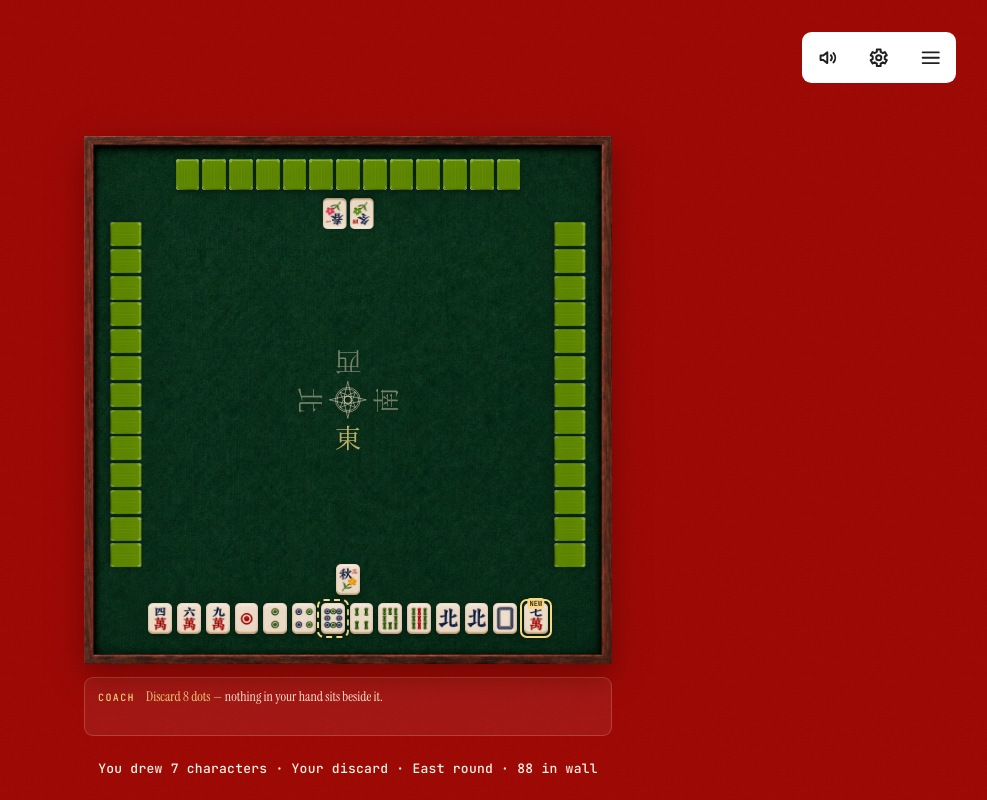
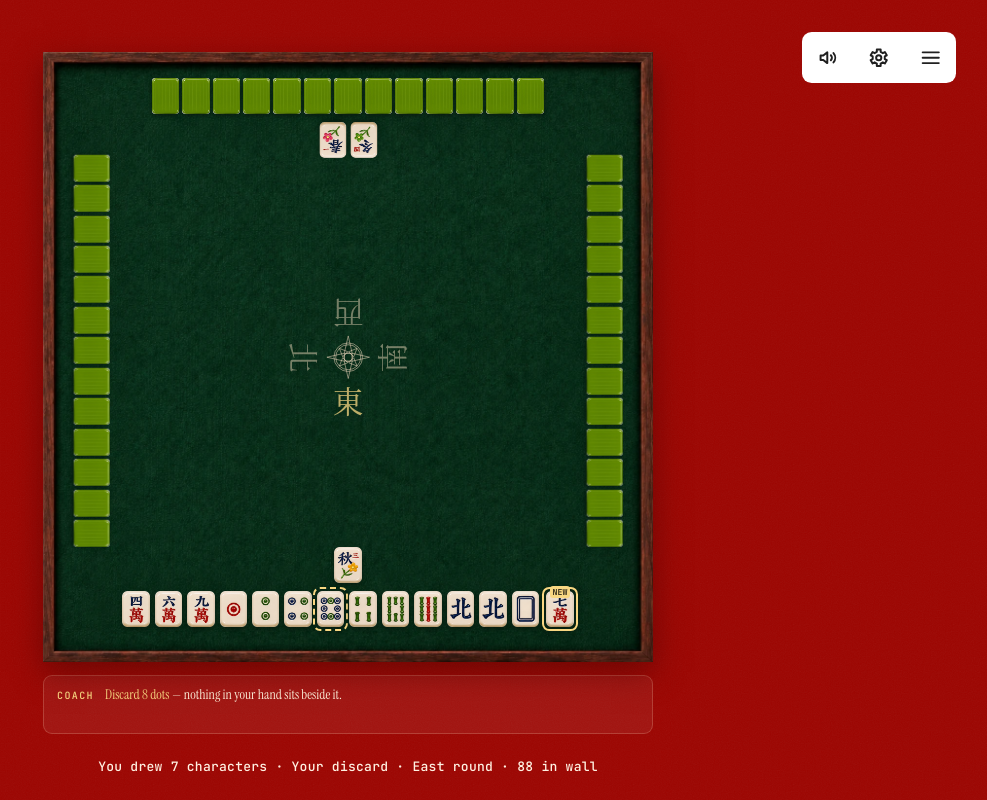
Before and after one commit to k-12345-1/mahjong-gpt, a plain HTML site: page play/index.html in a window 1280 px wide. Shown: the whole page, without its empty margins (292-1279 px from the left). Drawn offline with Linux system fonts and the light colour scheme.

Commit message:
The table keeps its size and is lifted off the top edge
Centring the table exactly costs it a quarter of its height, because it is
capped by whatever is left after the same room is held above it as below. It
was the height that was worth keeping: the table is back to what it was, and
the 40px lift plus the twelve either side of it put it 52px below the top
edge instead of 18, which is what it was being read as touching.

The bar being one row rather than two is what pays for it: 28px came off the
bottom, so the lift does not come out of the table.

Co-Authored-By: Claude Opus 5 <noreply@anthropic.com>

```diff
--- a/play/style.css
+++ b/play/style.css
@@ -440,19 +440,20 @@ body[data-screen=play] #open-menu{
 /* The layout caps itself at 720px for the two-column version with the coach beside the
    table; on this screen there is only the table, so its own width rule is the only cap. */
 #app[data-section=play] .practice-layout{max-width:none}
-/* The table is the screen, so it sits in the middle of the window -- not the stack it is
-   at the top of. The coach's line and the bar under it take --under between them, and the
-   same again is held above the table, which is what puts the table's own middle on the
-   window's middle at any size. The table is capped by what is left over, and the 20px is
-   the breath under the last line. Centring the stack instead left the table sitting a
-   whole bar's half-height high, which is what it looked like. */
+/* The table, the coach's line and the bar are one stack centred in the window, which puts
+   the table itself high -- everything under it is on one side. Holding as much above the
+   table as the line and the bar take below would centre the table exactly, but the table
+   is capped by whatever is left over and that reading costs it a quarter of its height.
+   So the table keeps its size and the --lift is the band of felt held off the top edge:
+   enough that it is clearly not touching it, paid for by the bar being one row rather
+   than two. --under is what is below, and the 24px is the breath under the last line. */
 #app[data-section=play] .practice-layout>section{position:relative;width:100%;padding-top:var(--lift)}
 #app[data-section=play]{
   /* 13 + 59 + 12 + 42: the line's gap and height, the bar's gap and height */
   --under:126px;
-  /* what is held above the table to match it -- dropped where there is no height to spare */
-  --lift:var(--under);
-  --table-w:min(100%,900px,calc(100dvh - var(--under) - var(--lift) - 20px));
+  /* dropped where there is no height to spare */
+  --lift:40px;
+  --table-w:min(100%,900px,calc(100dvh - var(--under) - var(--lift) - 24px));
 }
 #app[data-section=play] .practice-actions{
   position:static;
```
